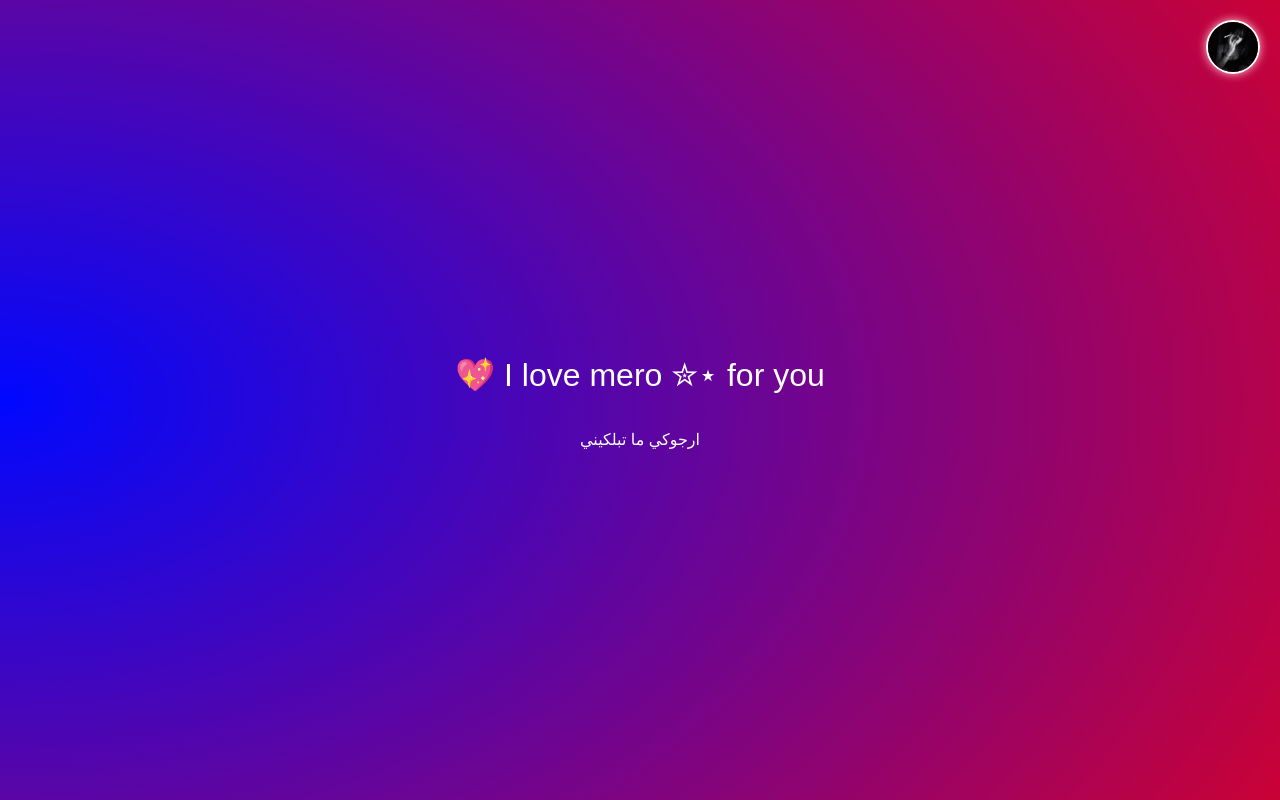
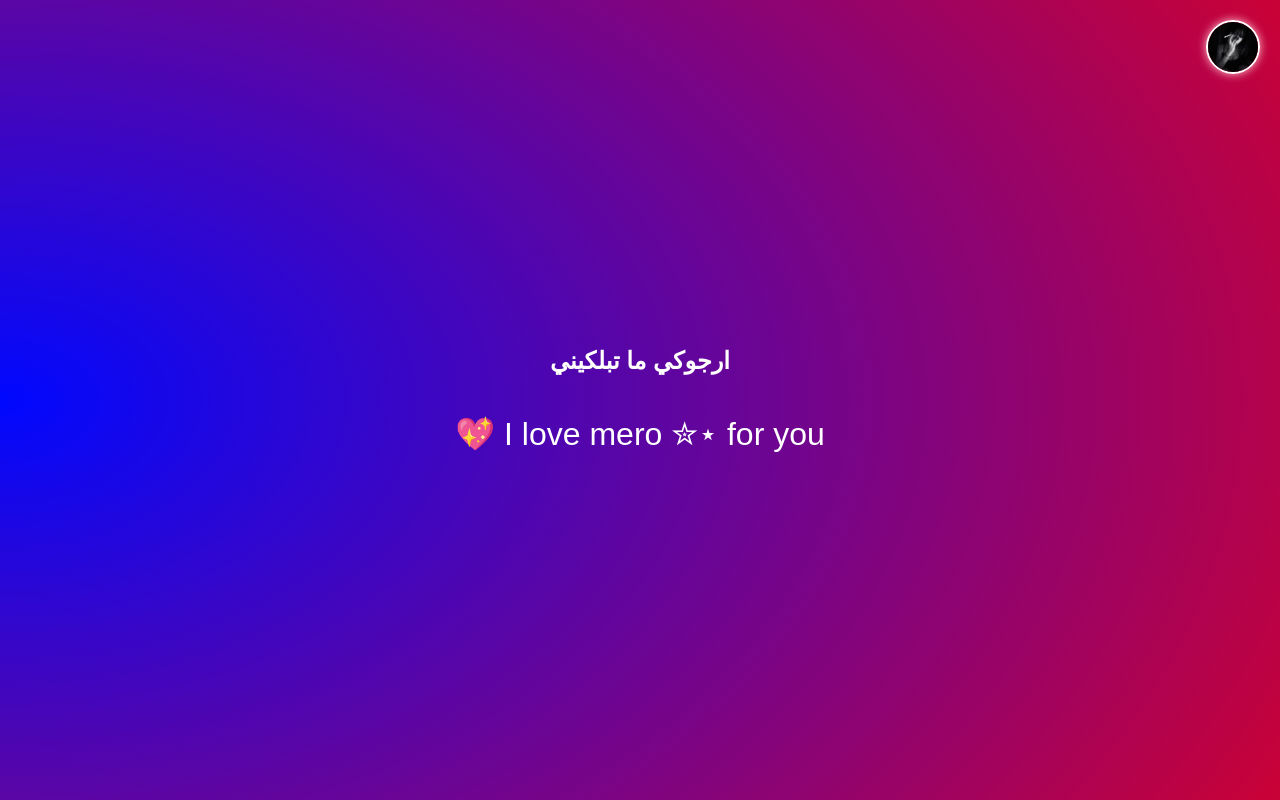
Before and after one commit to asfhsf3/mero, a plain HTML site: page index.html in a window 1280 px wide. Drawn offline with Linux system fonts and the light colour scheme.

Commit message:
Update index.html

```diff
--- a/index.html
+++ b/index.html
@@ -86,12 +86,12 @@
   </style>
 </head>
 <body>
+   <h2>ارجوكي ما تبلكيني</h2>
   <div id="love-text">I love mero ✮⋆ for you 💖</div>
 
  <a href="gift.html" id="gift-btn" title="نريمان">
   <img src="c6d7562f27365e70d8a2a8ec58a2a8b7.webp" alt="MERO">
 </a>
- <p>ارجوكي ما تبلكيني</p>
   <script>
     const messages = [
       "I love mero ✮⋆ for you 💖",
```
